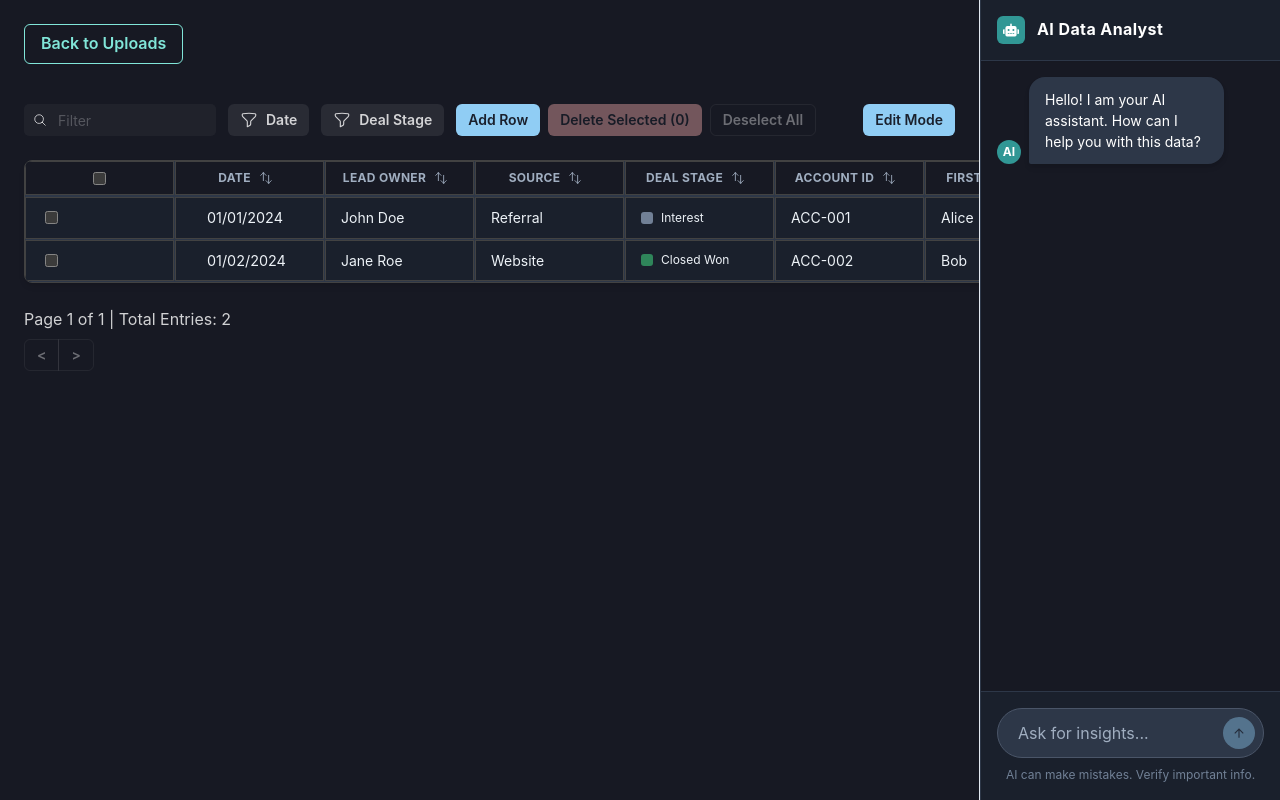
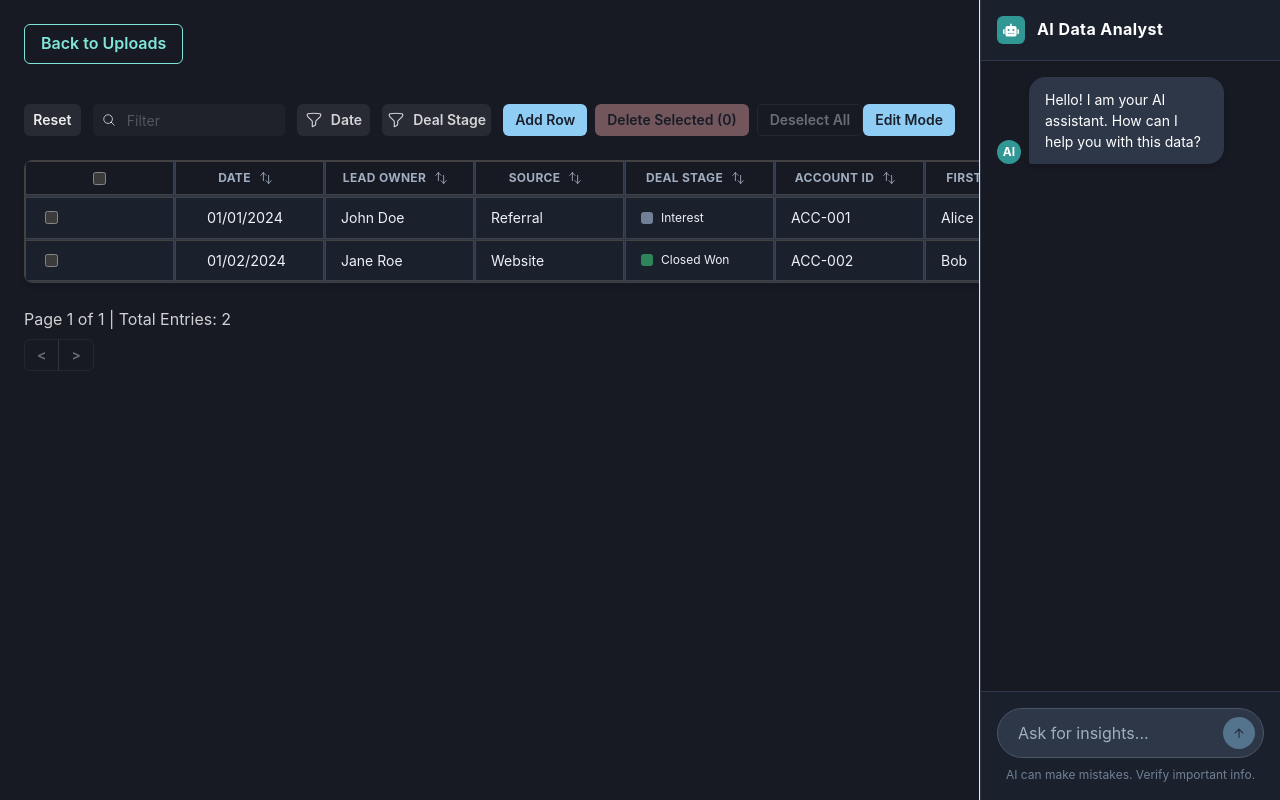
Before and after one commit to 14104647ls3/inno-demo, a React (Vite) app: page /view/1 in a window 1280 px wide. Built offline with nearby package versions, Linux system fonts and the light colour scheme.

Commit message:
feat: added filter reset button

```diff
--- a/src/components/Filters.jsx
+++ b/src/components/Filters.jsx
@@ -32,8 +32,17 @@ const Filters = ({ columnFilters, setColumnFilters, globalFilter, setGlobalFilte
     setValue(newValue);
   };
 
+  const handleReset = () => {
+    setGlobalFilter(undefined);
+    setColumnFilters([]);
+    setValue("");
+  };
+
   return (
     <HStack spacing={3}>
+      <Button size="sm" onClick={handleReset}>
+        Reset
+      </Button>
       <InputGroup size="sm" maxW="12rem">
         <InputLeftElement pointerEvents="none">
           <Icon as={SearchIcon} />
```
